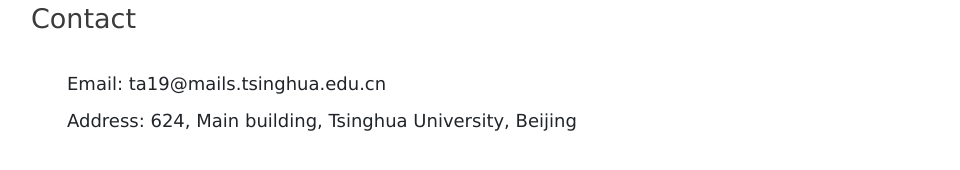
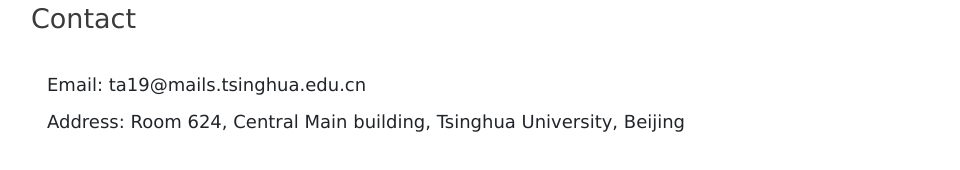
Before and after one commit to antao97/antao97.github.io, a plain HTML site: page index.html in a window 1280 px wide. Shown: the part 1837-2007 px from the top of the page, without its empty margins (149-1109 px from the left). Drawn offline with nearby package versions, Linux system fonts and the light colour scheme.

Commit message:
update format

```diff
--- a/index.html
+++ b/index.html
@@ -451,8 +451,18 @@
 
 	<a name="contact"></a><br><br><br>
 	<h2>Contact</h2><br>
-	<p>Email: ta19@mails.tsinghua.edu.cn</p>
-	<p>Address: 624, Main building, Tsinghua University, Beijing</p>
+	<table>
+    <tbody><tr>
+    <td style="width:15px">
+    </td>
+    <td valign="middle">
+      <div>
+      Email: ta19@mails.tsinghua.edu.cn<p></p>
+      Address: Room 624, Central Main building, Tsinghua University, Beijing
+      </div>
+    </td>
+    </tr></tbody>
+    </table>
 </div>
 </div>
 </body></html>
```
Also changed, not shown: index_cn.html (+1 -1 lines), mobile.html (+1 -1 lines), mobile_cn.html (+1 -1 lines).
